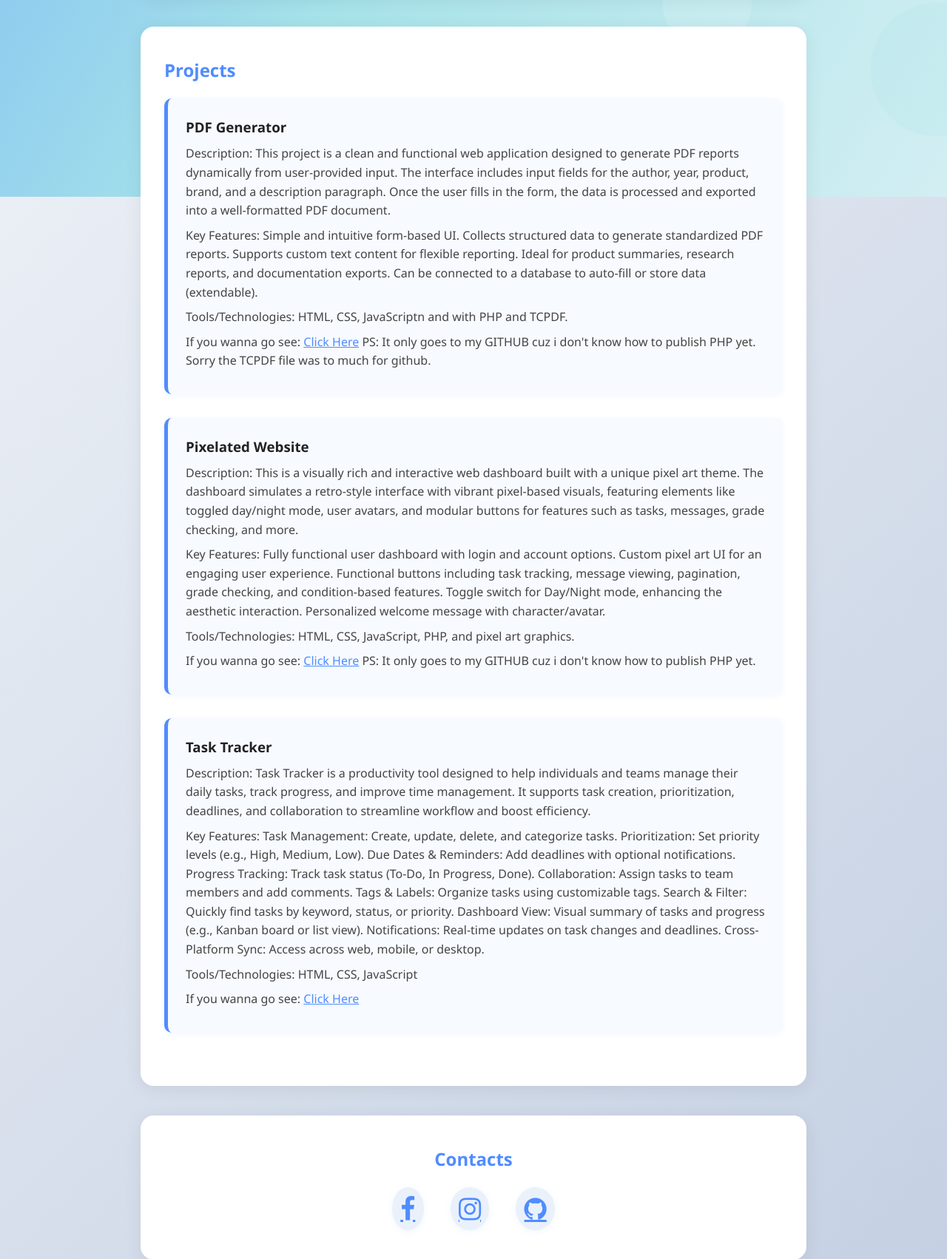
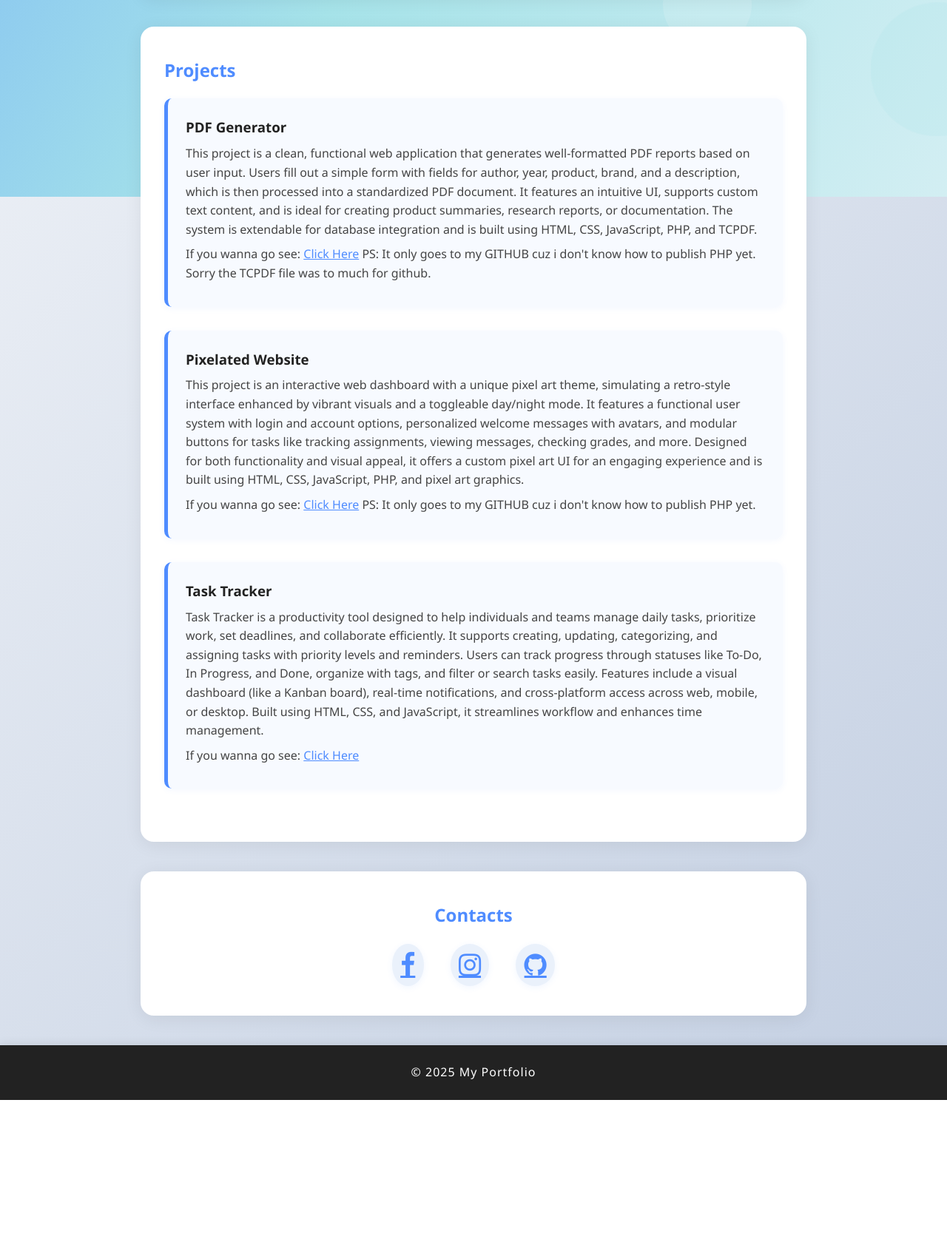
Before and after one commit to Pasanting21/My-Portfolio, a PHP site: page / in a window 1280 px wide. Shown: the part 534-2236 px from the top of the page at 74% size. After the commit the page ends 2021 px from the top, so only its background shows below. Run offline with PHP 8.4, Linux system fonts and the light colour scheme.

Commit message:
Add files via upload

```diff
--- a/Task Tracker with Local Storage/script.js
+++ b/Task Tracker with Local Storage/script.js
@@ -19,8 +19,8 @@ function addTask() {
     input.value = '';
     renderTasks();
   }
+  console.log("waza");
 }
-
 function deleteTask(index) {
   tasks.splice(index, 1);
   renderTasks();
--- a/index.html
+++ b/index.html
@@ -1,12 +1,14 @@
 <!DOCTYPE html>
 <html lang="en">
+
 <head>
     <meta charset="UTF-8">
     <meta name="viewport" content="width=device-width, initial-scale=1.0">
     <title>Portfolio</title>
-    <link rel="stylesheet" href="https://cdnjs.cloudflare.com/ajax/libs/font-awesome/4.7.0/css/font-awesome.min.css">
+
     <link rel="stylesheet" href="styles.css">
 </head>
+
 <body>
     <div class="bg-animated">
         <div class="bg-shape bg-shape1"></div>
@@ -26,60 +28,31 @@
     <section id="about">
         <img src="Tisoy.jpg" alt="Profile Picture" width="150">
         <h2>About Me</h2>
-        <p>Hi! I’m Gennilo Dave G. Pasanting, 16 years old, born on November 3, 2008. I’m into volleyball, gaming, and pretty much anything that keeps me physically active. I also enjoy drawing, playing the guitar, and singing—even if I’m not that great at it, I still have fun doing it. I used to be really into coding, especially back in Grade 11 when it first caught my interest, but now that I’m in Grade 12, the passion’s faded a bit. Still, I like to explore different things and just go with whatever keeps life interesting.</p>
+        <p>Hi! I’m Gennilo Dave G. Pasanting, 16 years old, born on November 3, 2008. I’m into volleyball, gaming, and
+            pretty much anything that keeps me physically active. I also enjoy drawing, playing the guitar, and
+            singing—even if I’m not that great at it, I still have fun doing it. I used to be really into coding,
+            especially back in Grade 11 when it first caught my interest, but now that I’m in Grade 12, the passion’s
+            faded a bit. Still, I like to explore different things and just go with whatever keeps life interesting.</p>
     </section>
     <section id="projects">
         <h2>Projects</h2>
         <div class="project">
             <h3>PDF Generator</h3>
-            <p>Description:
-                This project is a clean and functional web application designed to generate PDF reports dynamically from user-provided input. The interface includes input fields for the author, year, product, brand, and a description paragraph. Once the user fills in the form, the data is processed and exported into a well-formatted PDF document.</p>
-
-            <p>Key Features:
-                Simple and intuitive form-based UI.
-                Collects structured data to generate standardized PDF reports.
-                Supports custom text content for flexible reporting.
-                Ideal for product summaries, research reports, and documentation exports.
-                Can be connected to a database to auto-fill or store data (extendable).</p>
-
-                <p>Tools/Technologies: HTML, CSS, JavaScriptn and with PHP and TCPDF.</p>
-                <p>If you wanna go see: <a href="https://github.com/Pasanting21/PDF_Generator">Click Here</a> PS: It only goes to my GITHUB cuz i don't know how to publish PHP yet. Sorry the TCPDF file was to much for github.</p></p>
+            <p>This project is a clean, functional web application that generates well-formatted PDF reports based on user input. Users fill out a simple form with fields for author, year, product, brand, and a description, which is then processed into a standardized PDF document. It features an intuitive UI, supports custom text content, and is ideal for creating product summaries, research reports, or documentation. The system is extendable for database integration and is built using HTML, CSS, JavaScript, PHP, and TCPDF.</p>
+            <p>If you wanna go see: <a href="https://github.com/Pasanting21/PDF_Generator">Click Here</a> PS: It only
+                goes to my GITHUB cuz i don't know how to publish PHP yet. Sorry the TCPDF file was to much for github.
+            </p>
+            </p>
         </div>
         <div class="project">
             <h3>Pixelated Website</h3>
-            <p>Description:
-                This is a visually rich and interactive web dashboard built with a unique pixel art theme. The dashboard simulates a retro-style interface with vibrant pixel-based visuals, featuring elements like toggled day/night mode, user avatars, and modular buttons for features such as tasks, messages, grade checking, and more.</p>
-
-                <p>Key Features:
-                Fully functional user dashboard with login and account options.
-                Custom pixel art UI for an engaging user experience.
-                Functional buttons including task tracking, message viewing, pagination, grade checking, and condition-based features.
-                Toggle switch for Day/Night mode, enhancing the aesthetic interaction.
-                Personalized welcome message with character/avatar.</p>
-
-                <p>Tools/Technologies: HTML, CSS, JavaScript, PHP, and pixel art graphics.</p>
-                <p>If you wanna go see: <a href="https://github.com/Pasanting21/Pixelated_SignUp-">Click Here</a> PS: It only goes to my GITHUB cuz i don't know how to publish PHP yet.</p>
+            <p>This project is an interactive web dashboard with a unique pixel art theme, simulating a retro-style interface enhanced by vibrant visuals and a toggleable day/night mode. It features a functional user system with login and account options, personalized welcome messages with avatars, and modular buttons for tasks like tracking assignments, viewing messages, checking grades, and more. Designed for both functionality and visual appeal, it offers a custom pixel art UI for an engaging experience and is built using HTML, CSS, JavaScript, PHP, and pixel art graphics.</p>
+            <p>If you wanna go see: <a href="https://github.com/Pasanting21/Pixelated_SignUp-">Click Here</a> PS: It
+                only goes to my GITHUB cuz i don't know how to publish PHP yet.</p>
         </div>
         <div class="project">
             <h3>Task Tracker</h3>
-            <p>Description:
-                Task Tracker is a productivity tool designed to help individuals and teams manage their daily tasks, track progress, and improve time management. It supports task creation, prioritization, deadlines, and collaboration to streamline workflow and boost efficiency.
-            </p>
-
-            <p>Key Features:
-                Task Management: Create, update, delete, and categorize tasks.
-                Prioritization: Set priority levels (e.g., High, Medium, Low).
-                Due Dates & Reminders: Add deadlines with optional notifications.
-                Progress Tracking: Track task status (To-Do, In Progress, Done).
-                Collaboration: Assign tasks to team members and add comments.
-                Tags & Labels: Organize tasks using customizable tags.
-                Search & Filter: Quickly find tasks by keyword, status, or priority.
-                Dashboard View: Visual summary of tasks and progress (e.g., Kanban board or list view).
-                Notifications: Real-time updates on task changes and deadlines.
-                Cross-Platform Sync: Access across web, mobile, or desktop.
-            </p>
-
-                <p>Tools/Technologies: HTML, CSS, JavaScript</p>
+            <p>Task Tracker is a productivity tool designed to help individuals and teams manage daily tasks, prioritize work, set deadlines, and collaborate efficiently. It supports creating, updating, categorizing, and assigning tasks with priority levels and reminders. Users can track progress through statuses like To-Do, In Progress, and Done, organize with tags, and filter or search tasks easily. Features include a visual dashboard (like a Kanban board), real-time notifications, and cross-platform access across web, mobile, or desktop. Built using HTML, CSS, and JavaScript, it streamlines workflow and enhances time management.</p>
             <p>If you wanna go see: <a href="Task Tracker with Local Storage/index.html">Click Here</a></p>
         </div>
     </section>
@@ -92,6 +65,9 @@
     <footer>
         <p>&copy; 2025 My Portfolio</p>
     </footer>
+
+    <script src="index.js"></script>
+    <link rel="stylesheet" href="https://cdnjs.cloudflare.com/ajax/libs/font-awesome/4.7.0/css/font-awesome.min.css">
 </body>
-<script src="index.js"></script>
+
 </html>
```
Also changed, not shown: Task Tracker with Local Storage/index.html (+8 -4 lines), styles.css (+128 -34 lines). Lines whose indentation alone changed are shown as unchanged.
